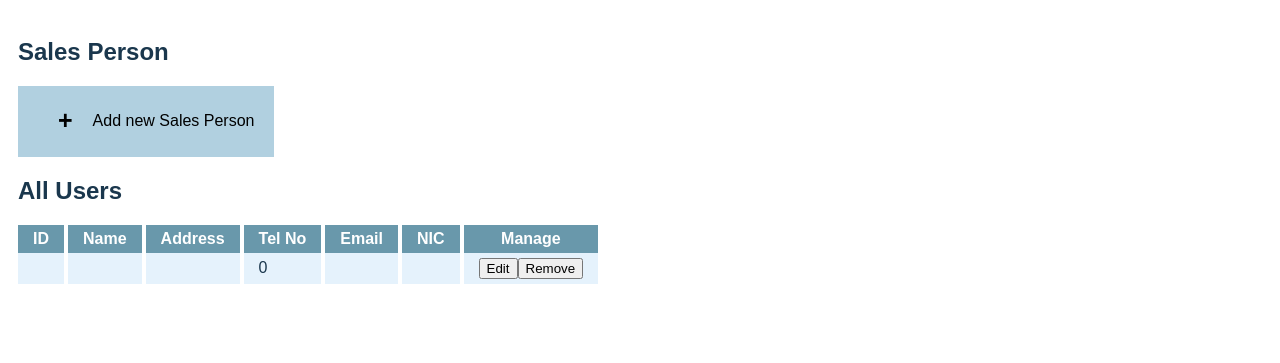
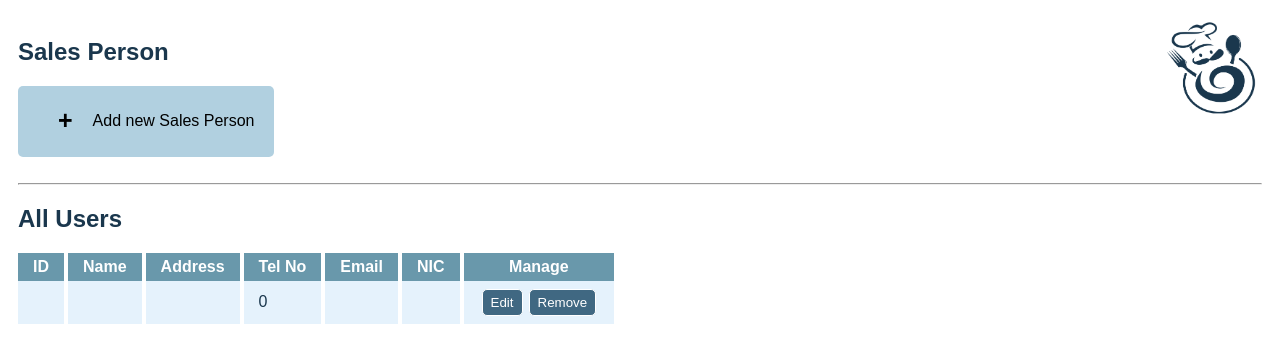
Before and after one commit to sxchintha/Quick-Eats-CRM, a PHP site: page /php/SalesPerson.php in a window 1280 px wide. Shown: the top 363 px of the page. Run offline with PHP 8.4, Linux system fonts and the light colour scheme; tables that the repository leaves empty or names only in its code hold one stand-in row (values such as "Sample post"); data that the repository does not hold is empty.

Commit message:
Add logo and css

```diff
--- a/css/UserManagement.css
+++ b/css/UserManagement.css
@@ -15,6 +15,18 @@ body {
     color: var(--color1);
 }
 
+.logo {
+    position: relative;
+}
+
+.logo img {
+    position: absolute;
+    height: 100px;
+    width: 100px;
+    top: 0px;
+    right: 0px;
+}
+
 .special {
     color: red;
 }
@@ -30,6 +42,7 @@ body {
     padding: 10px 20px;
     border: 0;
     font-size: 16px;
+    border-radius: 5px;
 }
 
 #addNewButton span {
@@ -140,7 +153,7 @@ body {
 /* The Close Button */
 
 .close {
-    color: white;
+    color: var(--color5);
     float: right;
     font-size: 28px;
     font-weight: bold;
@@ -148,7 +161,7 @@ body {
 
 .close:hover,
 .close:focus {
-    color: #000;
+    color: var(--color6);
     text-decoration: none;
     cursor: pointer;
 }
@@ -164,9 +177,48 @@ body {
 }
 
 .modal-footer {
-    padding: 2px 16px;
+    padding: 10px 20px;
     background-color: var(--color1);
     color: white;
+}
+
+td button {
+    background-color: var(--color2);
+    padding: 5px 8px;
+    color: white;
+    margin: 3px;
+    border: solid var(--color6) 1px;
+    cursor: pointer;
+    border-radius: 5px;
+}
+
+td button:hover,
+input[type=submit]:hover,
+input[type=reset]:hover {
+    background-color: var(--color6);
+    color: #1A374D;
+}
+
+input[type=submit],
+input[type=reset] {
+    background-color: var(--color2);
+    color: var(--color6);
+    padding: 14px 20px;
+    font-size: 16px;
+    cursor: pointer;
+    border: 0;
+    border-radius: 5px;
+    margin: 3px;
+}
+
+input[type=text],
+input[type=tel],
+input[type=email] {
+    padding: 6px 10px;
+    margin: 5px;
+    border: 1px solid #ccc;
+    border-radius: 5px;
+    min-width: 400px;
 }
 
 
--- a/php/SalesPerson.php
+++ b/php/SalesPerson.php
@@ -8,12 +8,15 @@
 
 <body>
 
+    <div class="logo"><img src="../img/logo blue.png"></div>
     <h2>Sales Person</h2>
     <!-- Add a new User -->
     <button id="addNewButton" onclick="addSP();">
         <span><strong>&#43;</strong></span>
         Add new Sales Person
     </button>
+    <br>
+    <hr>
 
     <!-- Popup form -->
     <div id="myModal" class="modal">
@@ -25,38 +28,38 @@
                     <h2 id="modalTitle"></h2>
                 </div>
                 <div class="modal-body">
-                    <span class="special">Required *</span>
+                    <br>
+                    <span class="special">Required *</span><br>
                     <table>
                         <tr id="modalSID" style="display: none;">
-                            <td>ID</span></td>
-                            <td>:</td>
-                            <td><label for="SID" id="uSID"></label></td>
+                            <th>ID</span></th>
+                            <th>:</th>
+                            <th><label for="SID" id="uSID"></label></th>
                         </tr>
                         <tr>
                             <td>Name <span class="special">*</span></td>
                             <td>:</td>
-                            <td><input type="text" id="uName" name="uName" required></td>
+                            <td><input type="text" id="uName" name="uName" placeholder="Enter name here..." required></td>
                         </tr>
                         <tr>
                             <td>Address <span class="special">*</span></td>
                             <td>:</td>
-                            <td><input type="text" id="uAddress" name="uAddress" required></td>
+                            <td><input type="text" id="uAddress" name="uAddress" placeholder="Enter address here..." required></td>
                         </tr>
                         <tr>
                             <td>Tel No <span class="special">*</span></td>
                             <td>:</td>
-                            <td><input type="tel" id="uTelNo" name="uTelNo" pattern="[0-9]{10}" required></td>
-                            <td>(Please enter 10 digit phone number)</td>
+                            <td><input type="tel" id="uTelNo" name="uTelNo" pattern="[0-9]{10}" placeholder="Enter 10 digit phone number..." required></td>
                         </tr>
                         <tr>
                             <td>Email <span class="special">*</span></td>
                             <td>:</td>
-                            <td><input type="email" id="uEmail" name="uEmail" required></td>
+                            <td><input type="email" id="uEmail" name="uEmail" placeholder="Enter e-mail here..." required></td>
                         </tr>
                         <tr>
                             <td>NIC <span class="special">*</span></td>
                             <td>:</td>
-                            <td><input type="text" id="uNIC" name="uNIC" pattern="[0-9]{9}V|.[0-9]{11}" required></td>
+                            <td><input type="text" id="uNIC" name="uNIC" pattern="[0-9]{9}V|.[0-9]{11}" placeholder="Enter NIC here (Ex: 123456789V, 123456789123)" required></td>
                         </tr>
                     </table>
                     <p id="modalNote">Note: Default password for the account: <span class="special">quickeats123</span></p>
```
Also changed, not shown: php/Customer.php (+9 -6 lines), img/logo blue.png (added), img/logo white.png (added).
